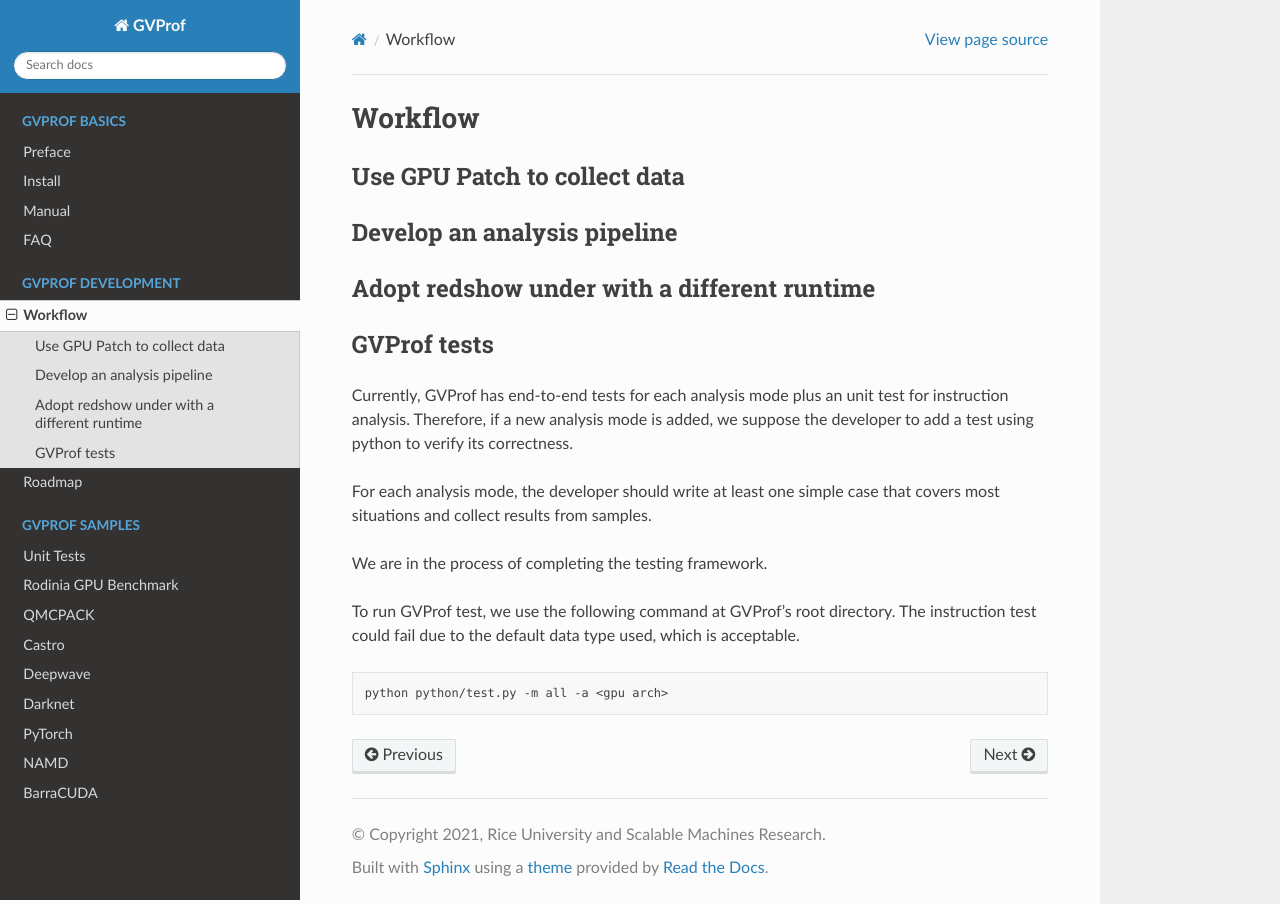
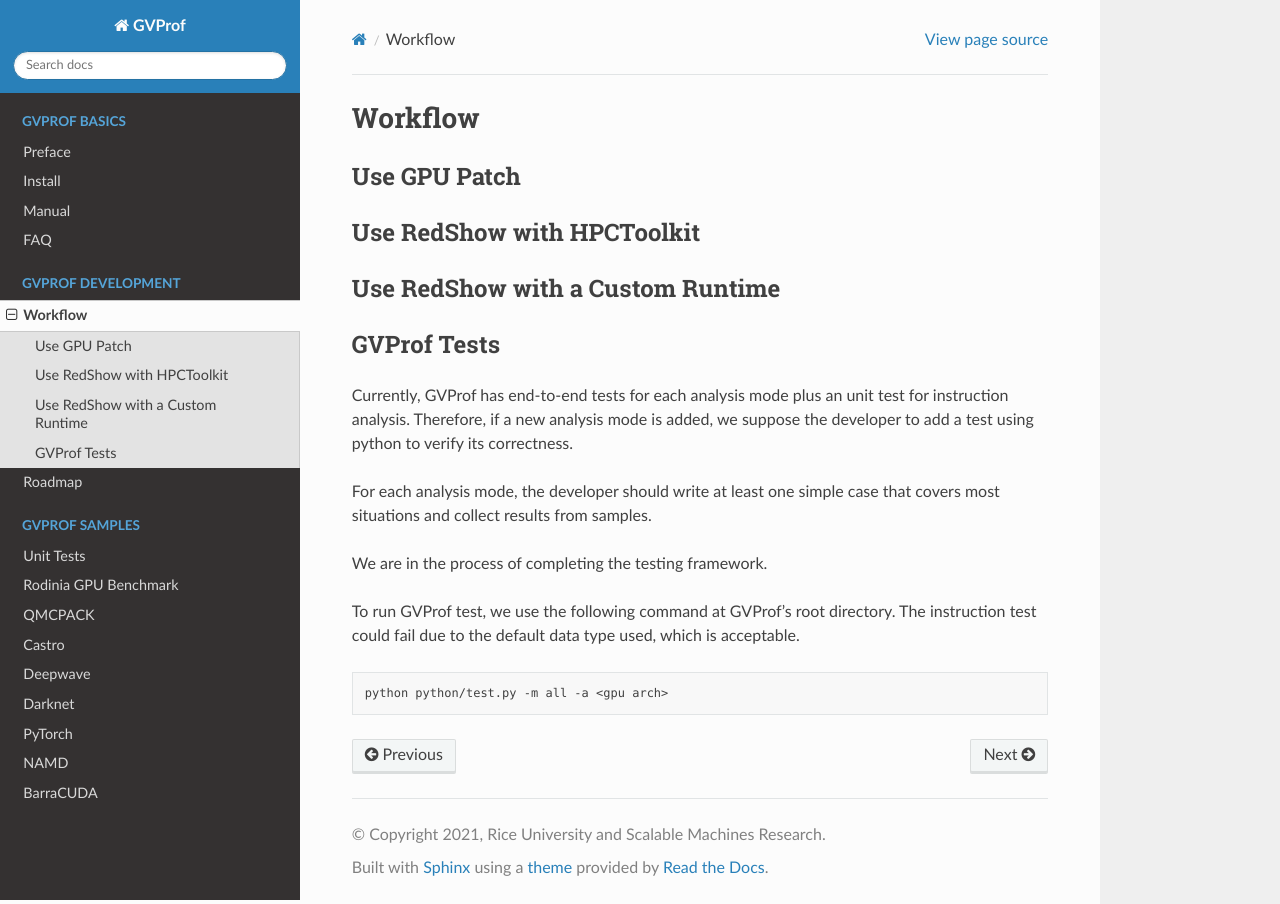
Before and after one commit to GVProf/GVProf, a Sphinx documentation site: the page built from docs/workflow.md, in a window 1280 px wide. Built offline with Sphinx 7.4.7 and the Read the Docs theme 2.0.0, drawn with Linux system fonts in a browser that asks for light colours; pages that are not in the unit, such as notebooks, are missing from menus.

Commit message:
Update workflow.md

```diff
--- a/docs/workflow.md
+++ b/docs/workflow.md
@@ -1,12 +1,12 @@
 # Workflow
 
-## Use GPU Patch to collect data
+## Use GPU Patch
 
-## Develop an analysis pipeline
+## Use RedShow with HPCToolkit
 
-## Adopt redshow under with a different runtime
+## Use RedShow with a Custom Runtime
 
-## GVProf tests
+## GVProf Tests
 
 Currently, GVProf has end-to-end tests for each analysis mode plus an unit test for instruction analysis. Therefore, if a new analysis mode is added, we suppose the developer to add a test using python to verify its correctness.
 
```
